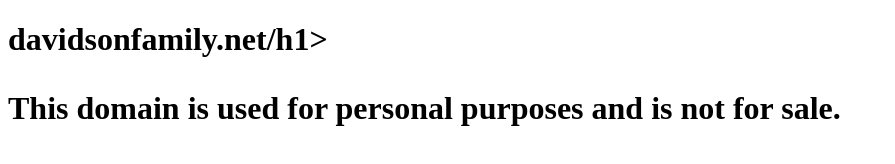
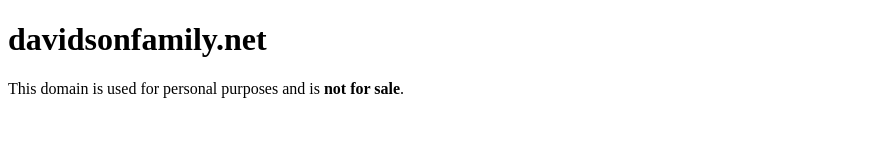
Before and after one commit to penguin97040/davidsonfamily.net, a plain HTML site: page index.html in a window 1280 px wide. Shown: the whole page, without its empty margins (0-895 px from the left). Drawn offline with Linux system fonts and the light colour scheme.

Commit message:
Update index.html

```diff
--- a/index.html
+++ b/index.html
@@ -2,7 +2,7 @@
 <html>
 <head><title>Davidson Family</title></head>
 <body>
-    <h1>davidsonfamily.net/h1>
+    <h1>davidsonfamily.net</h1>
     <p>This domain is used for personal purposes and is <strong>not for sale</strong>.</p>
 </body>
 </html>
```
